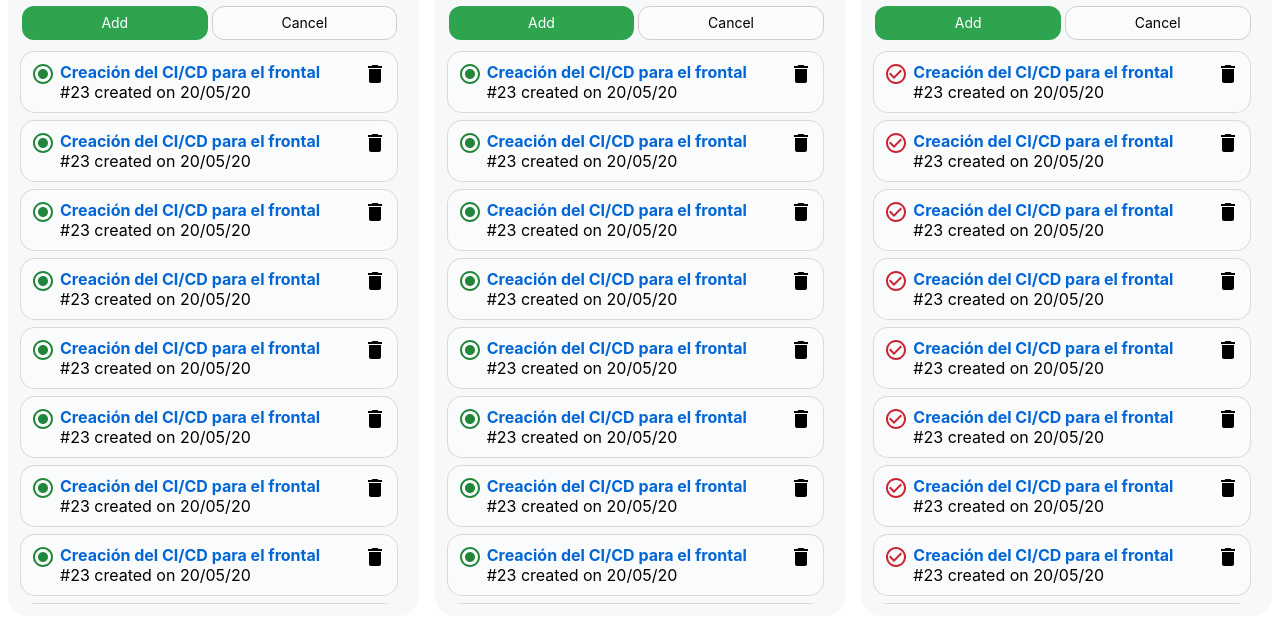
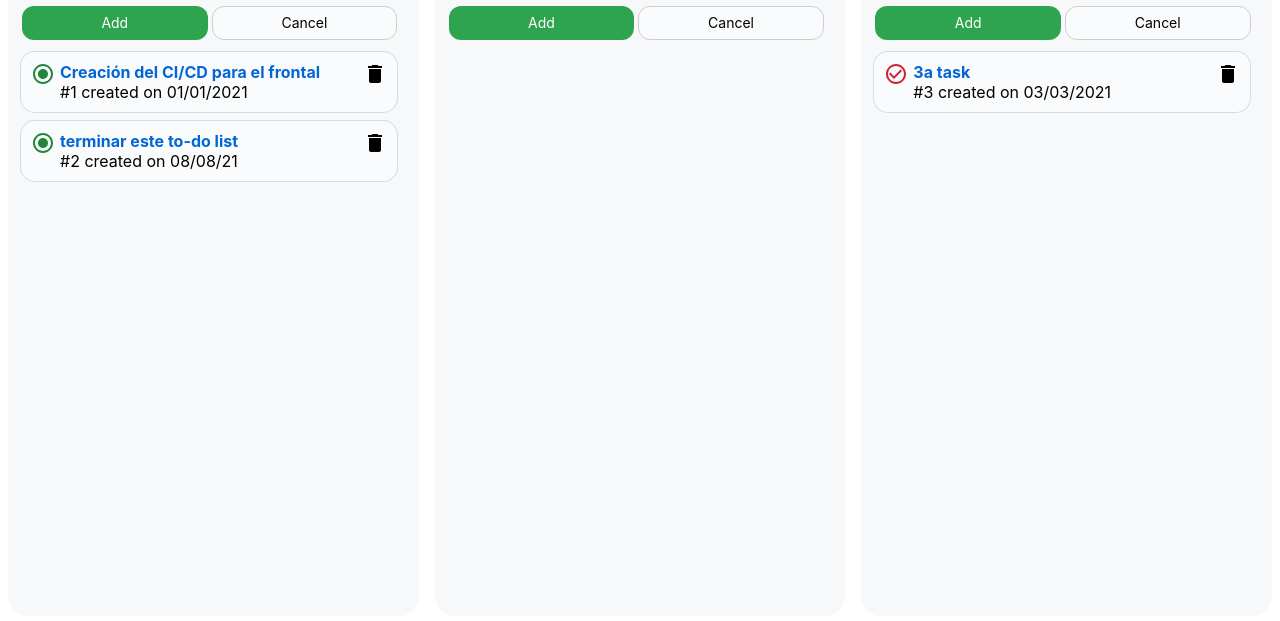
Before and after one commit to kapex16/primeraPractica, a React (Create React App) app in the folder kabanapp/: page / in a window 1280 px wide. Shown: the part 233-854 px from the top of the page. Built offline with nearby package versions, Linux system fonts and the light colour scheme.

Commit message:
array changes

```diff
--- a/kabanapp/src/App.js
+++ b/kabanapp/src/App.js
@@ -12,4 +12,4 @@ function App() {
   );
 }
 
-export default App;
+export default App
--- a/kabanapp/src/components/All-Columns/ContainerTemplate.jsx
+++ b/kabanapp/src/components/All-Columns/ContainerTemplate.jsx
@@ -1,12 +1,47 @@
 import Column from "../Column/Column";
 import "./ContainerTemplate.css";
+import React, { useState } from "react";
 
 function TemplateContainer() {
+  const [allCards, setCards] = useState([
+    {
+      title: "Creación del CI/CD para el frontal",
+      status: "To do",
+      date: "01/01/2021",
+    },
+    {
+      title: "terminar este to-do list",
+      status: "To do",
+      date: "08/08/21",
+    },
+    {
+      title: "3a task",
+      status: "Done",
+      date: "03/03/2021",
+    },
+  ]);
+  // let lastUpdate = '';
   return (
     <div className="ContainerTemplate">
-      <Column name="To do" numberOfItems="" status='undone'></Column>
-      <Column name="In Progress" numberOfItems="" status='undone'></Column>
-      <Column name="Done" numberOfItems="" clearall={true} status='done'></Column>
+      <Column
+        arr={allCards}
+        name="To do"
+        numberOfItems=""
+        status="undone"
+      ></Column>
+      <Column
+        arr={allCards}
+        name="In Progress"
+        numberOfItems=""
+        status="undone"
+      ></Column>
+      <Column
+        arr={allCards}
+        name="Done"
+        numberOfItems=""
+        clearall={true}
+        status="done"
+      ></Column>
     </div>
   );
 }
--- a/kabanapp/src/components/Card/card.jsx
+++ b/kabanapp/src/components/Card/card.jsx
@@ -6,25 +6,26 @@ import {
 } from "@material-ui/icons";
 import "./style.css";
 
-
-function Card(props){
-
-    return(
-
-      <div className="container-task">
-      {props.status === "done" ? (
-        <CheckCircleOutline className='icon-red'>{props.status}</CheckCircleOutline>
+function Card(props) {
+  return (
+    <div className="container-task">
+      {props.status === "Done" ? (
+        <CheckCircleOutline className="icon-red">
+          {props.status}
+        </CheckCircleOutline>
       ) : (
-        <RadioButtonChecked className='icon-green'>{props.status}</RadioButtonChecked>
+        <RadioButtonChecked className="icon-green">
+          {props.status}
+        </RadioButtonChecked>
       )}
       <div className="text-task">
         <h3 className="title-color">{props.title}</h3>
         <p>
-          #{props.id} created on {props.date}
+          #{props.id + 1} created on {props.date}
         </p>
       </div>
-      <Delete>{props.status}</Delete>
+      <Delete></Delete>
     </div>
-    );
+  );
 }
 export default Card;
--- a/kabanapp/src/components/Column/Column.jsx
+++ b/kabanapp/src/components/Column/Column.jsx
@@ -2,9 +2,22 @@ import "../Column/Column.css";
 import Card from "../Card/card";
 import AddIcon from "@material-ui/icons/Add";
 import React, { useState } from "react";
-
+// import setCards from "../../App";
 function Column(props) {
   const [show, setShow] = useState(true);
+  const cards = props.arr.map((item, index) => {
+    return props.name === item.status ? (
+      <Card
+        title={item.title}
+        status={item.status}
+        key={index}
+        id={index}
+        date={item.date}
+      ></Card>
+    ) : (
+      ""
+    );
+  });
   return (
     <div className="card_template">
       <div className="container-todo">
@@ -23,73 +36,22 @@ function Column(props) {
           )}
         </div>
       </div>
-      <div className="box_add_card" style={{ display: show ? "block" : "none" }}>
+      <div
+        className="box_add_card"
+        style={{ display: show ? "block" : "none" }}
+      >
         <textarea
           className="input_box"
           type="text"
           placeholder="Enter a note"
+          // onSubmit={(e) => setEntradas(e, this.value)}
         ></textarea>
         <div className="container_button_note">
           <button className="button_input button_add_note">Add</button>
           <button className="button_input button_cancel_note">Cancel</button>
         </div>
       </div>
-      <div className="container_cards">
-        <Card
-          title="Creación del CI/CD para el frontal"
-          status={props.status}
-          id="23"
-          date="20/05/20"
-        ></Card>
-        <Card
-          title="Creación del CI/CD para el frontal"
-          status={props.status}
-          id="23"
-          date="20/05/20"
-        ></Card>
-        <Card
-          title="Creación del CI/CD para el frontal"
-          status={props.status}
-          id="23"
-          date="20/05/20"
-        ></Card>
-        <Card
-          title="Creación del CI/CD para el frontal"
-          status={props.status}
-          id="23"
-          date="20/05/20"
-        ></Card>
-        <Card
-          title="Creación del CI/CD para el frontal"
-          status={props.status}
-          id="23"
-          date="20/05/20"
-        ></Card>
-        <Card
-          title="Creación del CI/CD para el frontal"
-          status={props.status}
-          id="23"
-          date="20/05/20"
-        ></Card>
-        <Card
-          title="Creación del CI/CD para el frontal"
-          status={props.status}
-          id="23"
-          date="20/05/20"
-        ></Card>
-        <Card
-          title="Creación del CI/CD para el frontal"
-          status={props.status}
-          id="23"
-          date="20/05/20"
-        ></Card>
-        <Card
-          title="Creación del CI/CD para el frontal"
-          status={props.status}
-          id="23"
-          date="20/05/20"
-        ></Card>
-      </div>
+      <div className="container_cards">{cards}</div>
     </div>
   );
 }
```
Also changed, not shown: kabanapp/src/components/arrays/index.jsx (added, +23 -0 lines).
